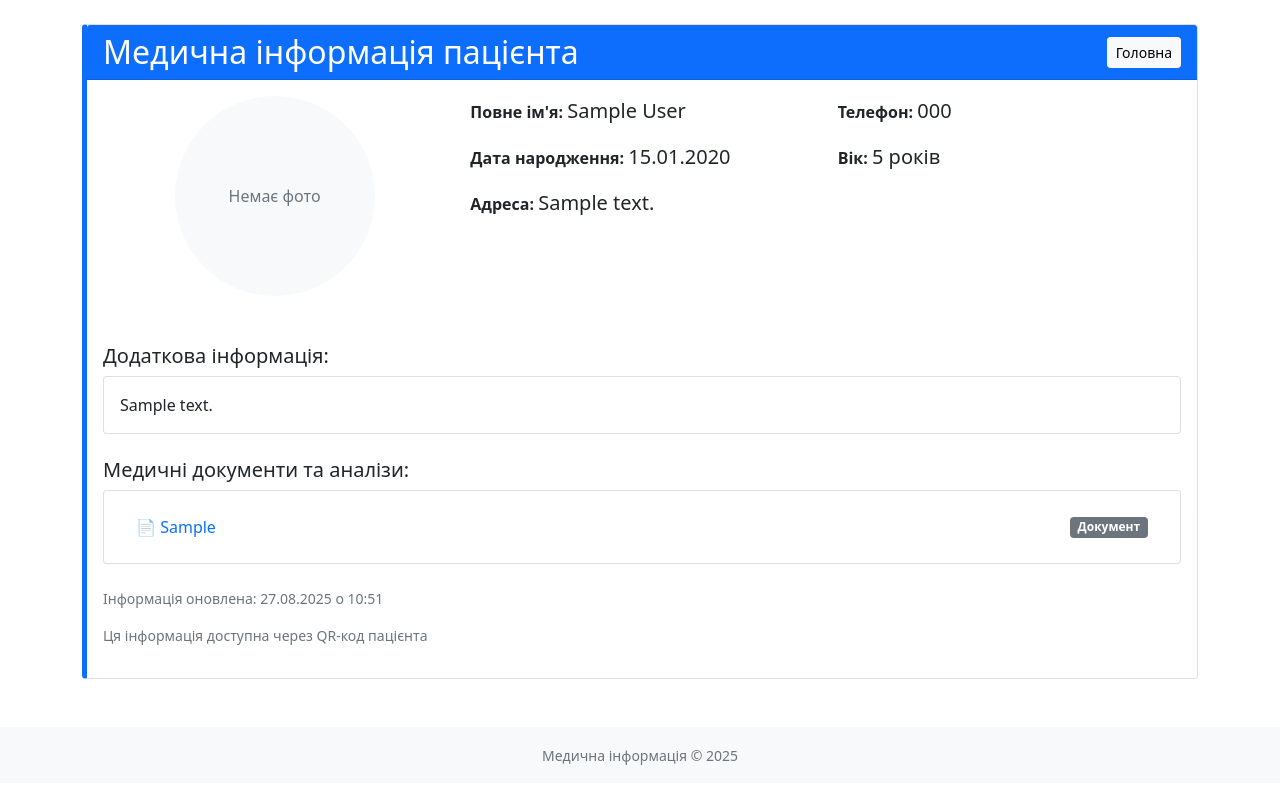
After one commit to solomiiamimika/nurse, a Flask app: page /patient_info/1 in a window 1280 px wide. The commit adds this page. Run offline with Flask 3, Linux system fonts and the light colour scheme; tables that the repository leaves empty hold one stand-in row (values such as "Sample post"); some libraries are stand-ins or nearby versions.

Commit message:
qr code almost done

```diff
--- a/app/routes/main.py
+++ b/app/routes/main.py
@@ -1,8 +1,7 @@
 from flask import Blueprint, render_template, request, jsonify
 from app.models import User
 from sqlalchemy import or_
-
-
+from datetime import datetime
 main_bp = Blueprint('main', __name__)
 
 @main_bp.route('/')
@@ -50,4 +49,4 @@ def patient_info(user_id):
     user=User.query.get_or_404(user_id)
     if user.documents:
         documents=user.documents.split(',')
-    return render_template('client.html', user=user, documents=documents)
+    return render_template('client.html', user=user, documents=documents,now = datetime.now())
--- /dev/null
+++ b/app/templates/client.html
@@ -0,0 +1,142 @@
+<!DOCTYPE html>
+<html lang="uk">
+<head>
+    <meta charset="UTF-8">
+    <meta name="viewport" content="width=device-width, initial-scale=1.0">
+    <title>Медична інформація пацієнта - {{ user.full_name or 'Клієнт' }}</title>
+    <link href="https://cdn.jsdelivr.net/npm/bootstrap@5.1.3/dist/css/bootstrap.min.css" rel="stylesheet">
+    <style>
+        .medical-card {
+            border-left: 5px solid #0d6efd;
+        }
+        .document-list {
+            max-height: 300px;
+            overflow-y: auto;
+        }
+    </style>
+</head>
+<body>
+    <div class="container mt-4">
+        <div class="card medical-card">
+            <div class="card-header bg-primary text-white">
+                <div class="d-flex justify-content-between align-items-center">
+                    <h2 class="mb-0">Медична інформація пацієнта</h2>
+                    <a href="{{ url_for('main.home') }}" class="btn btn-light btn-sm">Головна</a>
+                </div>
+            </div>
+            <div class="card-body">
+                <div class="row">
+                    <div class="col-md-4">
+                        {% if user.profile_picture %}
+                        <div class="text-center mb-4">
+                            <img src="{{ url_for('static', filename='uploads/profile_pictures/' ~ user.profile_picture) }}"
+                                 alt="Фото профілю"
+                                 class="rounded-circle img-thumbnail"
+                                 style="width: 200px; height: 200px; object-fit: cover">
+                        </div>
+                        {% else %}
+                        <div class="text-center mb-4">
+                            <div class="rounded-circle bg-light d-inline-flex align-items-center justify-content-center"
+                                 style="width: 200px; height: 200px;">
+                                <span class="text-muted">Немає фото</span>
+                            </div>
+                        </div>
+                        {% endif %}
+                    </div>
+
+                    <div class="col-md-8">
+                        <div class="row mb-3">
+                            <div class="col-md-6">
+                                <strong>Повне ім'я:</strong>
+                                <span class="fs-5">{{ user.full_name or 'Не вказано' }}</span>
+                            </div>
+                            <div class="col-md-6">
+                                <strong>Телефон:</strong>
+                                <span class="fs-5">{{ user.phone_number or 'Не вказано' }}</span>
+                            </div>
+                        </div>
+
+                        <div class="row mb-3">
+                            <div class="col-md-6">
+                                <strong>Дата народження:</strong>
+                                <span class="fs-5">
+                                    {% if user.date_birth %}
+                                        {{ user.date_birth.strftime('%d.%m.%Y') }}
+                                    {% else %}
+                                        Не вказано
+                                    {% endif %}
+                                </span>
+                            </div>
+                            <div class="col-md-6">
+                                <strong>Вік:</strong>
+                                <span class="fs-5">
+                                    {% if user.date_birth %}
+                                        {% set today = now.date() %}
+                                        {% set birth_date = user.date_birth %}
+                                        {% set age = today.year - birth_date.year - ((today.month, today.day) < (birth_date.month, birth_date.day)) %}
+                                        {{ age }} років
+                                    {% else %}
+                                        Не вказано
+                                    {% endif %}
+                                </span>
+                            </div>
+                        </div>
+
+                        {% if user.address %}
+                        <div class="mb-3">
+                            <strong>Адреса:</strong>
+                            <span class="fs-5">{{ user.address }}</span>
+                        </div>
+                        {% endif %}
+                    </div>
+                </div>
+
+                {% if user.about_me %}
+                <div class="mb-4 mt-4">
+                    <h5>Додаткова інформація:</h5>
+                    <div class="card">
+                        <div class="card-body">
+                            <p class="card-text">{{ user.about_me }}</p>
+                        </div>
+                    </div>
+                </div>
+                {% endif %}
+
+                {% if documents %}
+                <div class="mb-4">
+                    <h5>Медичні документи та аналізи:</h5>
+                    <div class="card document-list">
+                        <div class="card-body">
+                            <ul class="list-group list-group-flush">
+                                {% for doc in documents %}
+                                <li class="list-group-item">
+                                    <div class="d-flex justify-content-between align-items-center">
+                                        <a href="{{ url_for('static', filename='uploads/documents/' ~ doc) }}"
+                                           target="_blank" class="text-decoration-none">
+                                            📄 {{ doc }}
+                                        </a>
+                                        <span class="badge bg-secondary">Документ</span>
+                                    </div>
+                                </li>
+                                {% endfor %}
+                            </ul>
+                        </div>
+                    </div>
+                </div>
+                {% endif %}
+
+                <div class="mt-4 text-muted small">
+                    <p>Інформація оновлена: {{ now.strftime('%d.%m.%Y о %H:%M') }}</p>
+                    <p>Ця інформація доступна через QR-код пацієнта</p>
+                </div>
+            </div>
+        </div>
+    </div>
+
+    <footer class="mt-5 py-3 bg-light">
+        <div class="container text-center">
+            <small class="text-muted">Медична інформація &copy; {{ now.year }}</small>
+        </div>
+    </footer>
+</body>
+</html>
```
Also changed, not shown: app/routes/client.py (+26 -15 lines), app/templates/client/profile.html (+10 -4 lines).
